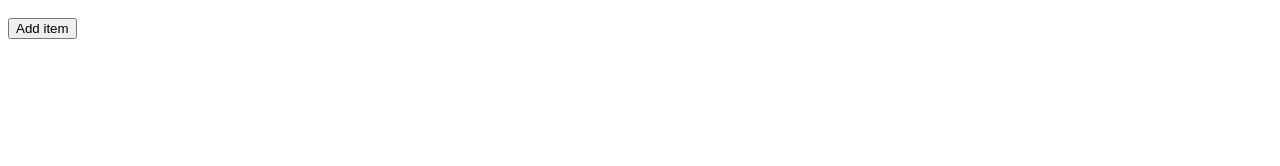
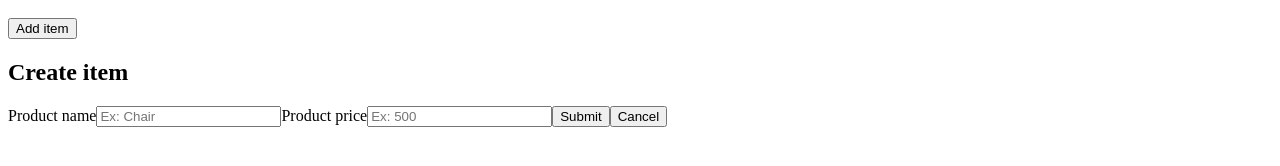
Before and after one commit to elalienx/eika-shopping-list-plus-fe2, a React (Create React App) app: page / in a window 1280 px wide. Shown: the part 174-340 px from the top of the page. Built offline with nearby package versions, Linux system fonts and the light colour scheme.

Commit message:
create the basic structure of the modal

```diff
--- a/src/App.jsx
+++ b/src/App.jsx
@@ -2,6 +2,7 @@
 import { useState } from "react";
 
 // Project files
+import ModalForm from "./components/ModalForm";
 import ShoppingScreen from "./screens/ShoppingScreen";
 import WelcomeScreen from "./screens/WelcomeScreen";
 
@@ -13,6 +14,8 @@ export default function App() {
     <div className="App">
       {list.length === 0 && <WelcomeScreen />}
       {list.length > 0 && <ShoppingScreen />}
+
+      <ModalForm />
     </div>
   );
 }
--- /dev/null
+++ b/src/components/ModalForm.jsx
@@ -0,0 +1,17 @@
+export default function ModalForm() {
+  return (
+    <form>
+      <h2>Create item</h2>
+      <label>
+        Product name
+        <input type="text" placeholder="Ex: Chair" />
+      </label>
+      <label>
+        Product price
+        <input type="number" placeholder="Ex: 500" />
+      </label>
+      <button>Submit</button>
+      <button>Cancel</button>
+    </form>
+  );
+}
```
